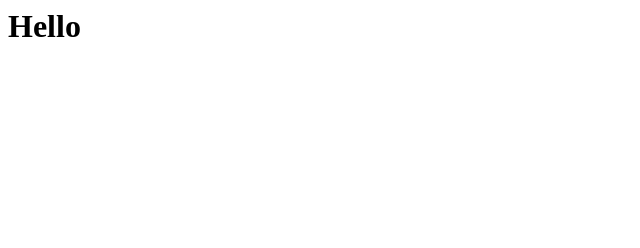
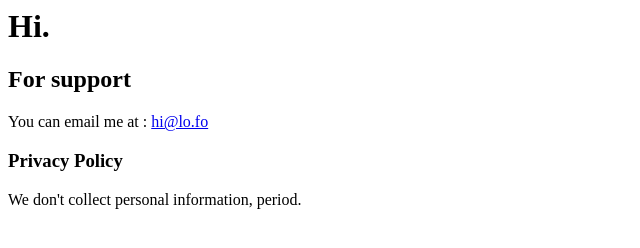
Before and after one commit to lo-fo/popeye_website, a plain HTML site: page index.html in a window 1280 px wide. Shown: the whole page, without its empty margins (0-640 px from the left). Drawn offline with Linux system fonts and the light colour scheme.

Commit message:
Update index.html

```diff
--- a/index.html
+++ b/index.html
@@ -1 +1,5 @@
-<h1>Hello</h1>
+<h1>Hi.</h1>
+<h2>For support</h2>
+You can email me at : <a href="mailto:hi@lo.fo">hi@lo.fo</a>
+<h3>Privacy Policy</h3>
+We don't collect personal information, period.<br/>
```
